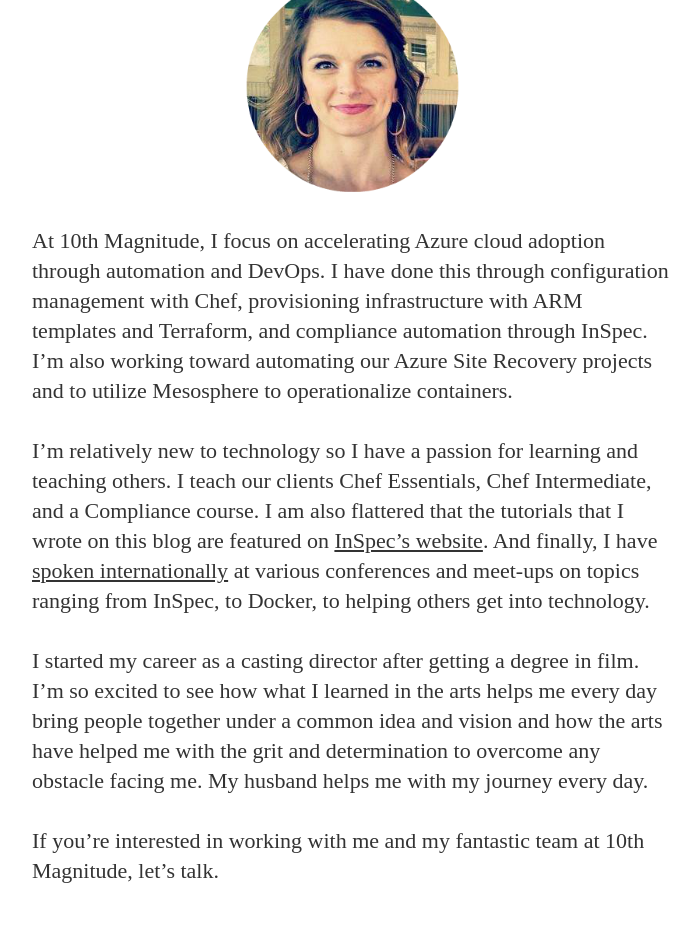
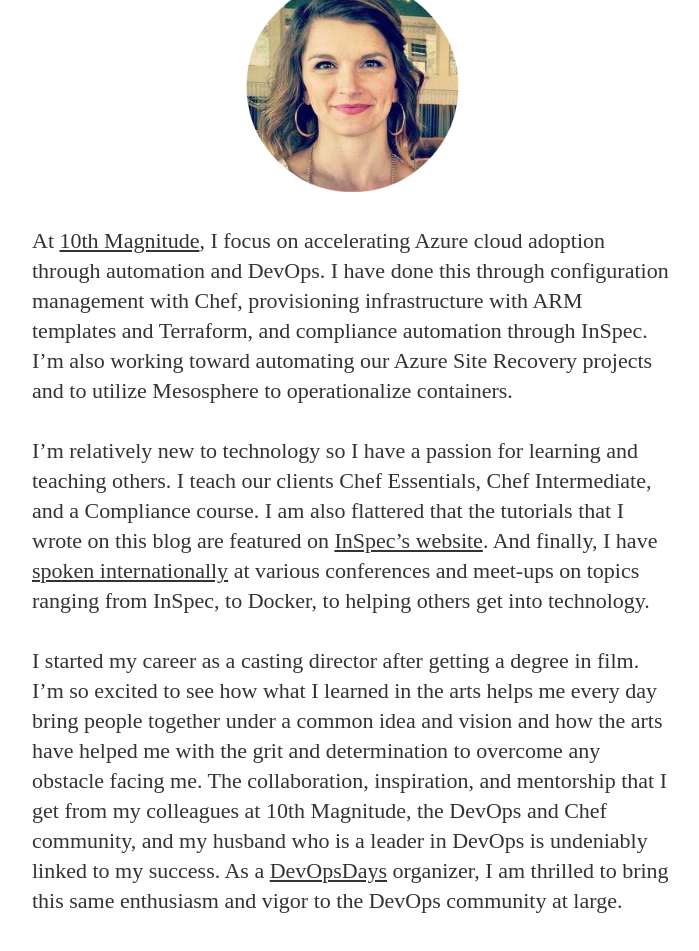
Before and after one commit to anniehedgpeth/anniehedgpeth.github.io, a Jekyll site: the page built from about.md, in a window 1280 px wide and 1400 px high. Shown: the part 315-1266 px from the top of the window, without its empty margins (288-987 px from the left). Built offline with Jekyll 4.4.1, drawn with Linux system fonts in a browser that asks for light colours; nearby versions of some CDN libraries; some web fonts are replaced; some of the changed text lies outside the part shown.

Commit message:
about, speaking edits

```diff
--- a/about.md
+++ b/about.md
@@ -5,10 +5,10 @@
 ---
 <img src='/assets/article_images/2016-05-02-introduction/AnnieHedgpeth.png' style='display: block; margin-left: auto; margin-right: auto; padding-top: 40px' />
 
-At 10th Magnitude, I focus on accelerating Azure cloud adoption through automation and DevOps. I have done this through configuration management with Chef, provisioning infrastructure with ARM templates and Terraform, and compliance automation through InSpec. I'm also working toward automating our Azure Site Recovery projects and to utilize Mesosphere to operationalize containers.
+At [10th Magnitude](https://www.10thmagnitude.com/), I focus on accelerating Azure cloud adoption through automation and DevOps. I have done this through configuration management with Chef, provisioning infrastructure with ARM templates and Terraform, and compliance automation through InSpec. I'm also working toward automating our Azure Site Recovery projects and to utilize Mesosphere to operationalize containers.
 
 I'm relatively new to technology so I have a passion for learning and teaching others. I teach our clients Chef Essentials, Chef Intermediate, and a Compliance course. I am also flattered that the tutorials that I wrote on this blog are featured on [InSpec's website](http://inspec.io/tutorials/). And finally, I have [spoken internationally](http://www.anniehedgie.com/speaking/) at various conferences and meet-ups on topics ranging from InSpec, to Docker, to helping others get into technology.
 
-I started my career as a casting director after getting a degree in film. I'm so excited to see how what I learned in the arts helps me every day bring people together under a common idea and vision and how the arts have helped me with the grit and determination to overcome any obstacle facing me. My husband helps me with my journey every day.
+I started my career as a casting director after getting a degree in film. I'm so excited to see how what I learned in the arts helps me every day bring people together under a common idea and vision and how the arts have helped me with the grit and determination to overcome any obstacle facing me. The collaboration, inspiration, and mentorship that I get from my colleagues at 10th Magnitude, the DevOps and Chef community, and my husband who is a leader in DevOps is undeniably linked to my success. As a [DevOpsDays](https://www.devopsdays.org/events/2017-dallas/) organizer, I am thrilled to bring this same enthusiasm and vigor to the DevOps community at large.
 
-If you're interested in working with me and my fantastic team at 10th Magnitude, let's talk.
+If you're interested in working with me and my fantastic team at 10th Magnitude, [let's talk](mailto:ahedgpeth@10thmagnitude.com).
```
Also changed, not shown: speaking.md (+3 -1 lines).
